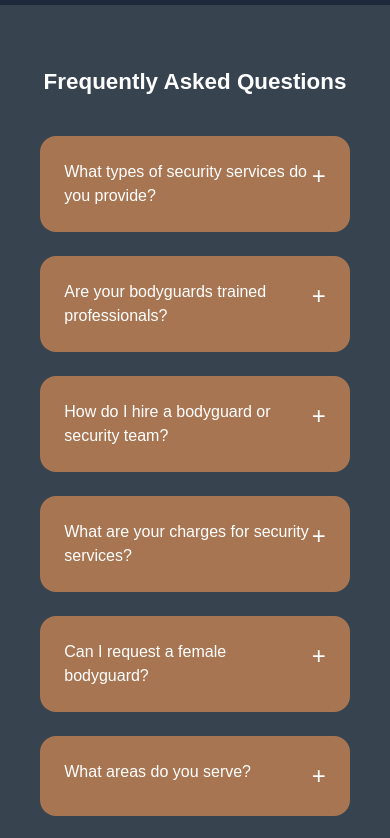
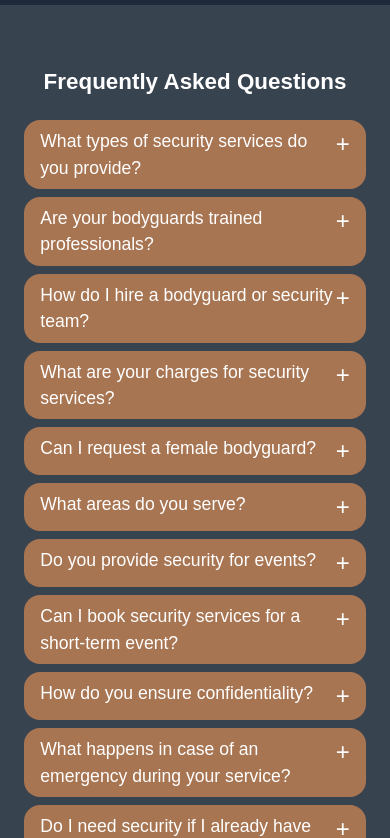
Before and after one commit to webdev-ashishk/Body-Guard, a Next.js app: page / in a window 390 px wide. Shown: the part 8860-9698 px from the top of the page. Built offline with nearby package versions, Linux system fonts and the light colour scheme.

Commit message:
fixes small issue with FAQS

```diff
--- a/src/app/FAQS/page.jsx
+++ b/src/app/FAQS/page.jsx
@@ -15,17 +15,19 @@ export default function FAQS() {
         {_FAQS?.faqs.map((element) => (
           <li
             key={element.id}
-            className="text-1xl md:text-2xl bg-[#a87552] p-2 m-4 md:m-8 lg:m-10 rounded-2xl"
+            className="text-1xl md:text-2xl bg-[#a87552] m-2 rounded-2xl"
             onClick={() => toggleAnswers(element.id)}
           >
-            <p className=" rounded-lg p-2 m-2 flex justify-between">
+            <p className=" rounded-lg p-2 m-2 text-[1.1rem] md:text-[1.5rem] flex justify-between">
               <span>{element.question}</span>
               <span className="text-2xl md:text-4xl">
                 {activeId === element.id ? '-' : '+'}
               </span>
             </p>
             {activeId === element.id && (
-              <i className="pl-2 m-2"> {element.answer}</i>
+              <p className="pl-5 text-green-400">
+                ➥ <i> {element.answer} </i>
+              </p>
             )}
           </li>
         ))}
```
